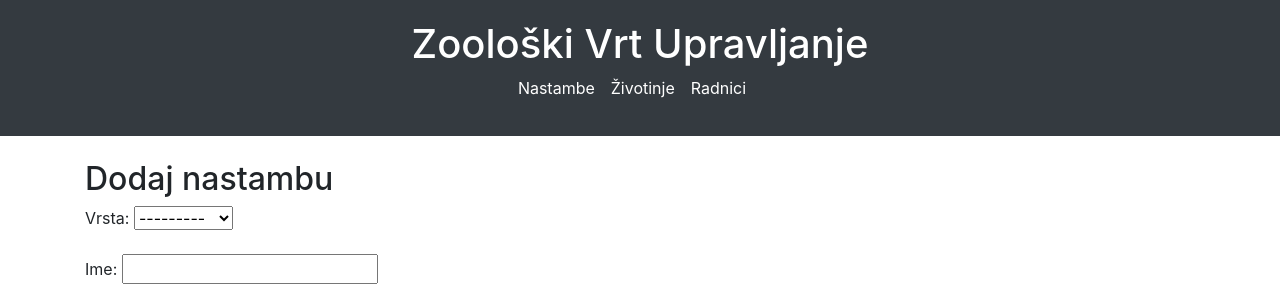
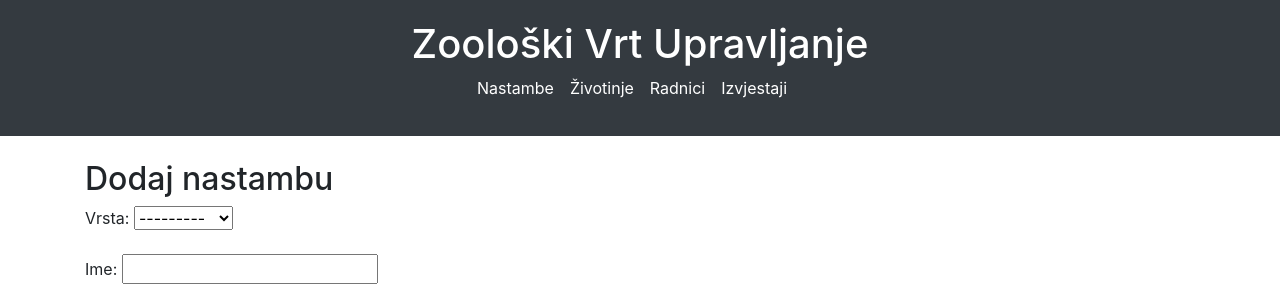
Before and after one commit to markosalai/Zooloski, a Django app: page /zooloski/nastambe/dodaj/ in a window 1280 px wide. Shown: the top 300 px of the page. Run offline with Django 5.2, Linux system fonts and the light colour scheme; some libraries are stand-ins or nearby versions.

Commit message:
2.Commit
Pocetna stranica je /zooloski
Dodat izvjestaj

```diff
--- a/Zoo/urls.py
+++ b/Zoo/urls.py
@@ -19,6 +19,7 @@ from Zooloski.views import CustomLoginView
 from django.urls import path, include
 from django.http import HttpResponse
 from django.template.loader import render_to_string
+from django.shortcuts import redirect
 
 def test_view(request):
      return HttpResponse(render_to_string('index.html'))
@@ -26,4 +27,5 @@ urlpatterns = [
     path('admin/', admin.site.urls),
     path('zooloski/', include('Zooloski.urls')), # svaki URL sto ide na Zooloski/ neka ga obradi Zooloski aplikacija
     path('accounts/login/', CustomLoginView.as_view(), name='login'),
+    path('', lambda request: redirect('/zooloski/')),  # Redirect '' to '/zooloski/'
 ]
--- a/Zooloski/templates/base.html
+++ b/Zooloski/templates/base.html
@@ -61,6 +61,7 @@
                     <li class="mr-3"><a href="{% url 'nastamba_list' %}">Nastambe</a></li>
                     <li class="mr-3"><a href="{% url 'zivotinja_list' %}">Životinje</a></li>
                     <li class="mr-3"><a href="{% url 'radnik_list' %}">Radnici</a></li>
+                    <li class="mr-3"><a href="{% url 'report_zivotinje' %}">Izvjestaji</a></li>
                 </ul>
             </nav>
         </div>
```
